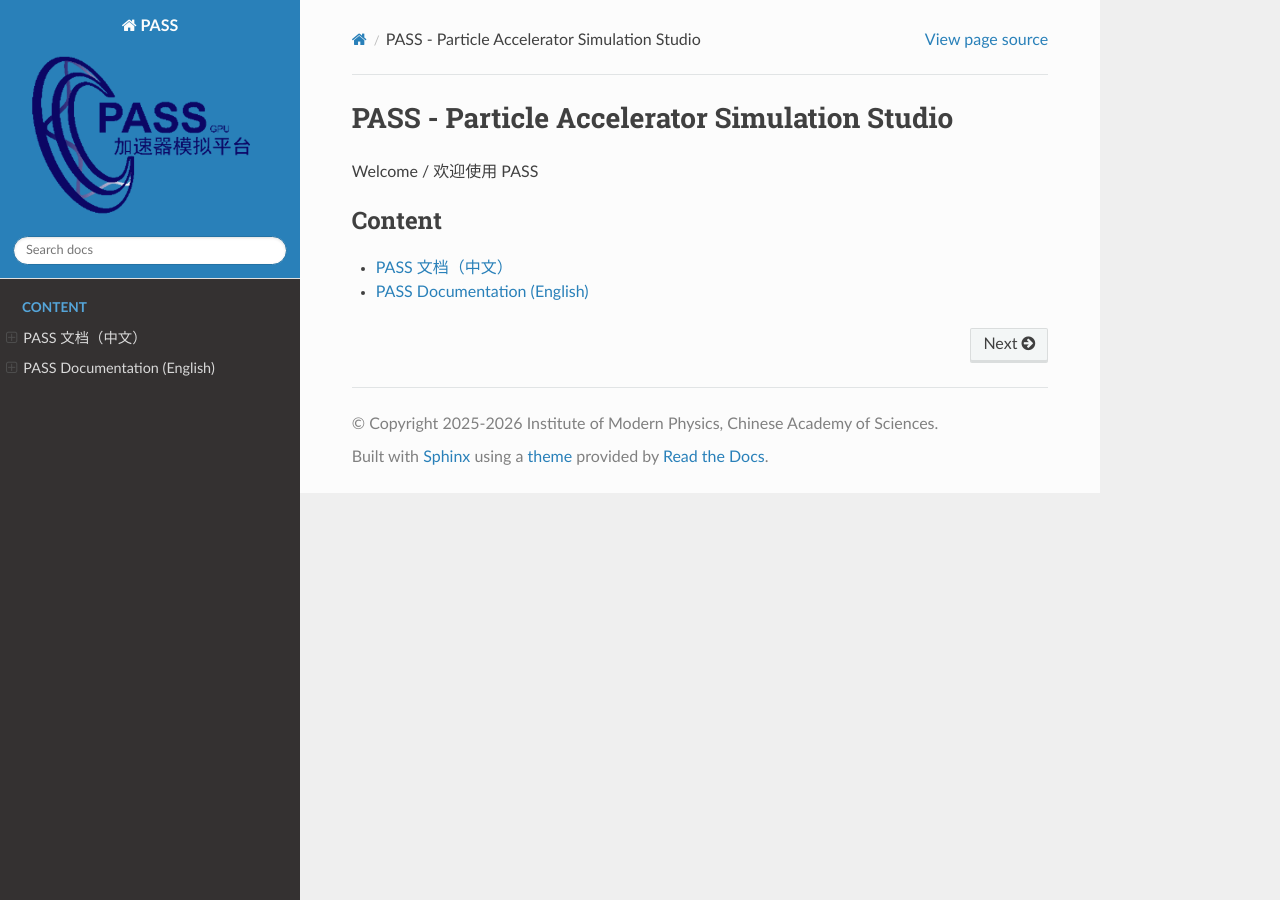
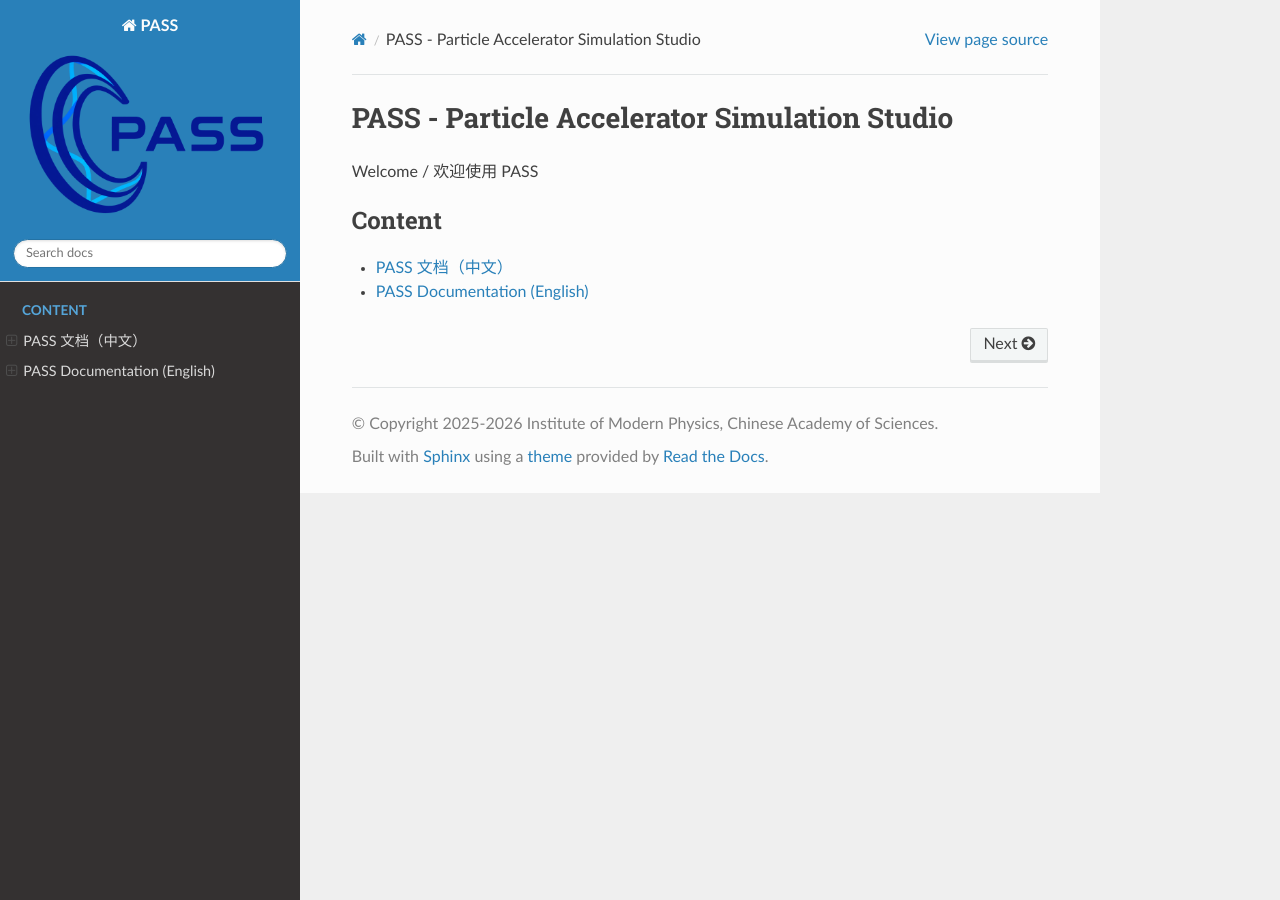
Before and after one commit to changmx/PASS, a Sphinx documentation site: the page built from docs/source/index.rst, in a window 1280 px wide. Built offline with Sphinx 7.4.7 and the Read the Docs theme 3.1.0, drawn with Linux system fonts in a browser that asks for light colours.

Commit message:
style: add optimized logo

```diff
--- a/docs/source/conf.py
+++ b/docs/source/conf.py
@@ -13,7 +13,7 @@
 html_theme = "sphinx_rtd_theme"
 
 # ⭐ logo（注意 assets 在 docs/assets）
-html_logo = "../assets/logo_blue.png"
+html_logo = "../assets/logo.png"
 
 html_static_path = ['_static']
 
```
Also changed, not shown: docs/assets/logo.png (added).
